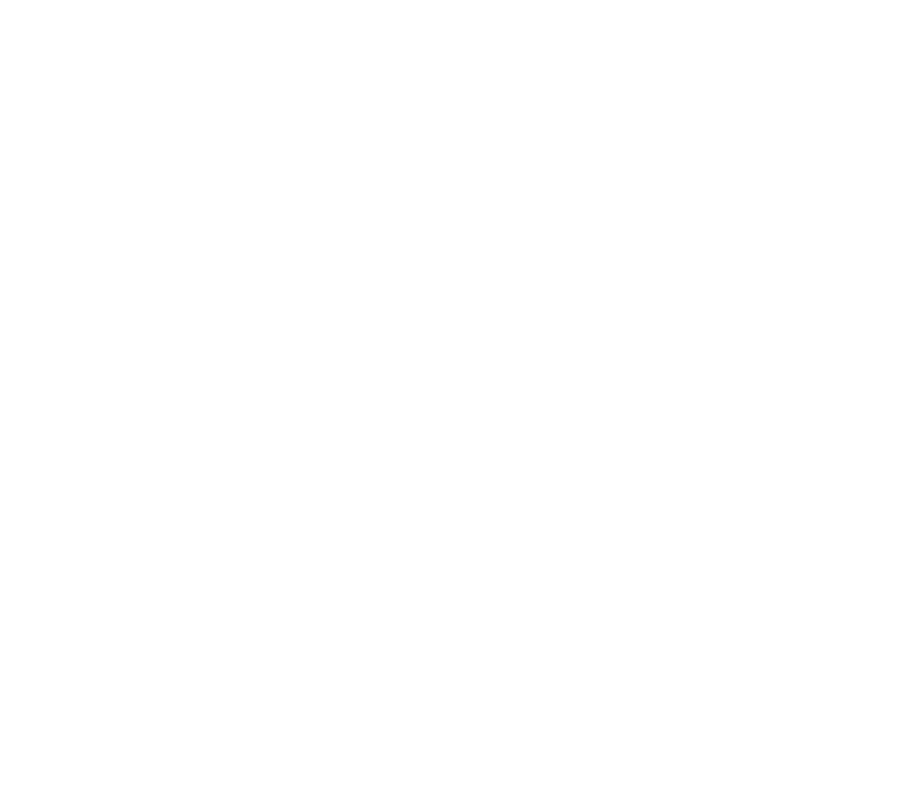
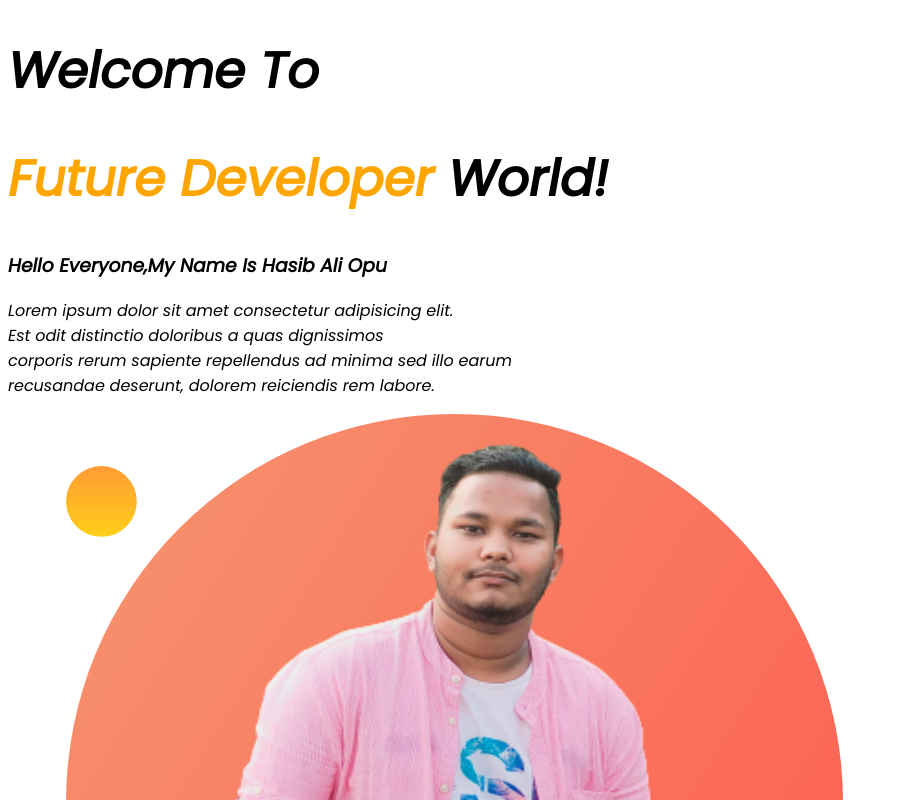
Before and after one commit to HasibAliOpu/Developer-portfolio, a plain HTML site: page index.html in a window 1280 px wide. Shown: the top 800 px of the page, without its empty margins (0-898 px from the left). Drawn offline with Linux system fonts and the light colour scheme.

Commit message:
Developer-portfolio

```diff
--- a/index.html
+++ b/index.html
@@ -5,9 +5,23 @@
     <meta http-equiv="X-UA-Compatible" content="IE=edge">
     <meta name="viewport" content="width=device-width, initial-scale=1.0">
     <title>Opu Portfolio</title>
+    <link rel="preconnect" href="https://fonts.googleapis.com">
+    <link rel="preconnect" href="https://fonts.gstatic.com" crossorigin>
+    <link href="https://fonts.googleapis.com/css2?family=Poppins:ital@1&display=swap" rel="stylesheet">
     <link rel="stylesheet" href="style.css">
 </head>
 <body>
-
+    <div>
+    <h1>Welcome To</h1>
+    <h1><span class="fc">Future Developer</span> World!</h1>
+    <h3>Hello Everyone,My Name Is Hasib Ali Opu</h3>
+    <p>Lorem ipsum dolor sit amet consectetur adipisicing elit.<br>
+        Est odit distinctio doloribus a quas dignissimos<br>
+         corporis rerum sapiente repellendus ad minima sed illo earum<br>
+          recusandae deserunt, dolorem reiciendis rem labore.</p>
+    </div>
+    <div>
+        <img src="images/my portfolio pic.png" alt="">
+    </div>
 </body>
 </html>
--- a/style.css
+++ b/style.css
@@ -0,0 +1,9 @@
+body{
+    font-family: 'Poppins', sans-serif;
+}
+h1{
+    font-size: 50px;
+}
+.fc{
+    color:orange;
+}
```
Also changed, not shown: images/dream-bg.png (added), images/exp-bg.png (added), images/jhankar.png (added), images/jhankar2.png (added), images/my portfolio pic.png (added), images/my portfolio pic2.png (added), images/my-bg.png (added), images/my-bg2.png (added), images/top-banner.png (added), 7 other files.
